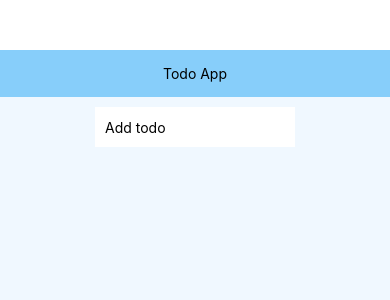
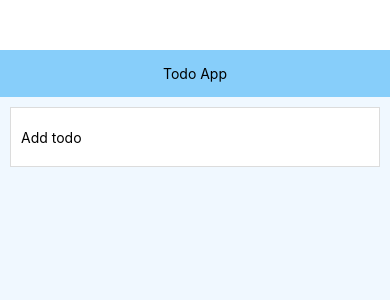
Before and after one commit to orly-gorskiego/basic-todo, a React Native app: screen / in a window 390 px wide. Shown: the top 300 px of the page. Built offline with nearby package versions, Linux system fonts and the light colour scheme.

Commit message:
Change styles of input and content

```diff
--- a/src/App.js
+++ b/src/App.js
@@ -14,17 +14,18 @@ const styles = StyleSheet.create({
     flex: 1,
   },
   content: {
-    alignItems: 'center',
     padding: 10,
   },
   input: {
-    height: 40,
-    width: 200,
+    height: 60,
     backgroundColor: 'white',
     padding: 10,
+    margin: 10,
+    borderWidth: 1,
+    borderColor: 'gainsboro',
   },
   list: {
-    padding: 10,
+    paddingHorizontal: 30,
   },
 });
 
@@ -65,7 +66,6 @@ const App = () => {
   return (
     <View style={styles.container}>
       <Header text="Todo App" />
-      <View style={styles.content}>
       <TextInput
         style={styles.input}
         value={inputValue}
@@ -73,6 +73,7 @@ const App = () => {
         onSubmitEditing={addTodoHandler}
         placeholder="Add todo"
       />
+      <View style={styles.content}>
         <FlatList style={styles.list} data={todos} renderItem={({ item }) => <TodoItem toggleTodo={toggleTodo} {...item} />} />
       </View>
     </View>
```
Lines whose indentation alone changed are shown as unchanged.
